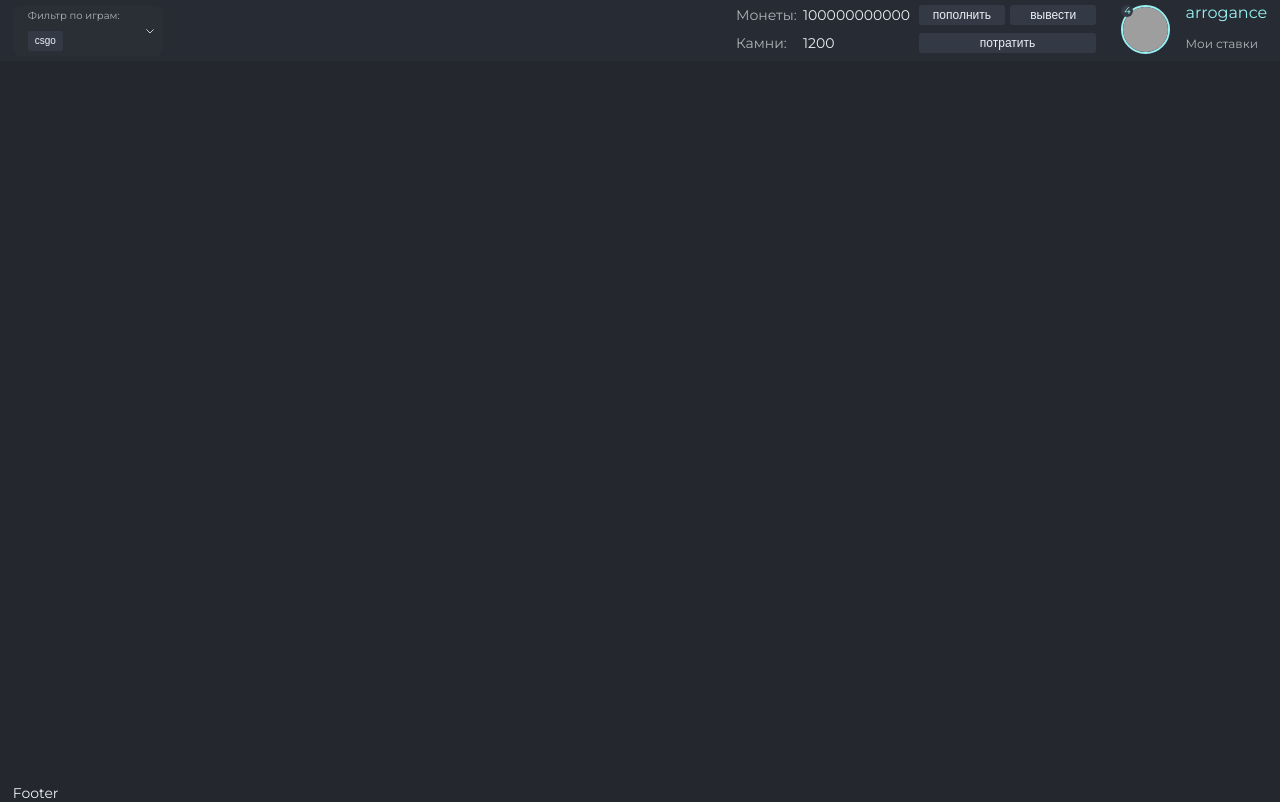
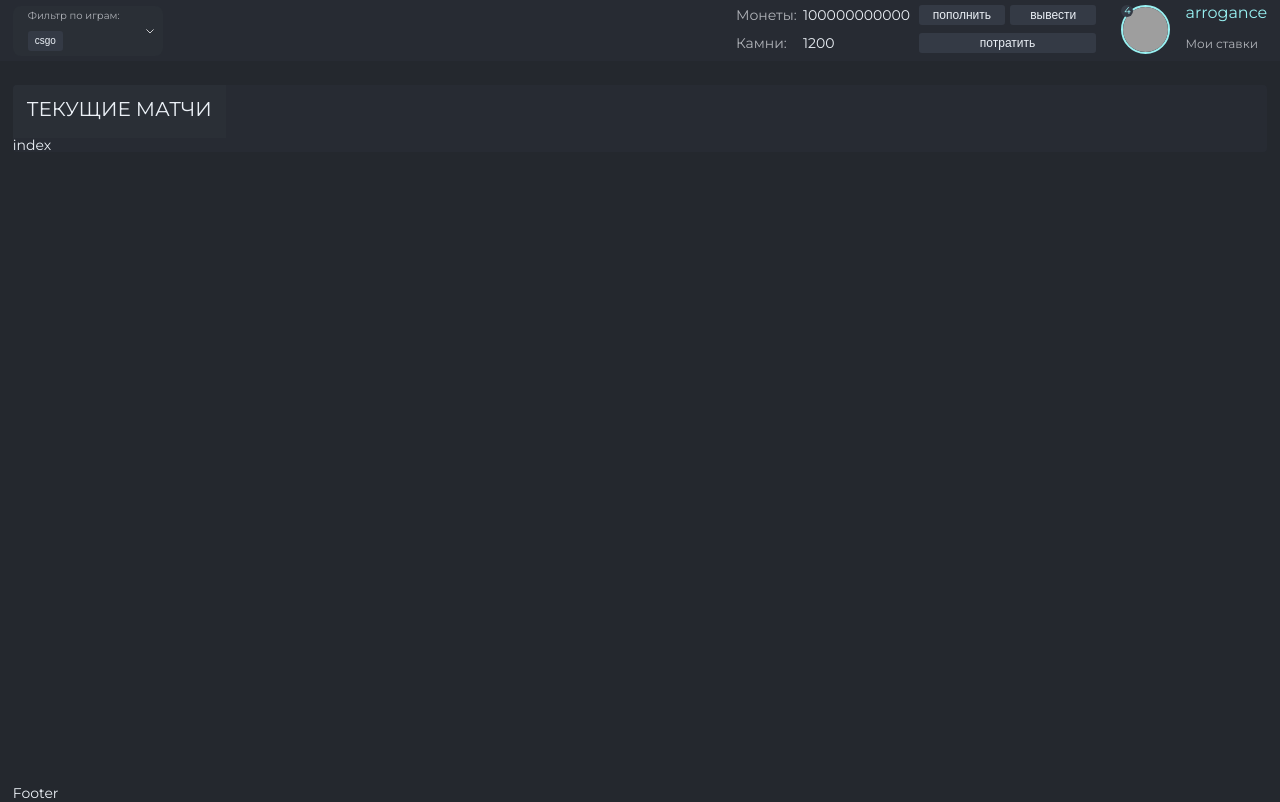
Before and after one commit to ConstIgorIvanov/bets-playground, a React (Create React App) app: page / in a window 1280 px wide. Built offline with nearby package versions, Linux system fonts and the light colour scheme; grey boxes are pictures that could not be loaded.

Commit message:
content layout start

```diff
--- a/src/components/Content/Content.module.scss
+++ b/src/components/Content/Content.module.scss
@@ -0,0 +1,23 @@
+.content {
+  font-size: 14px;
+  background-color: #272b33;
+  border-radius: 4px;
+}
+
+.title {
+  display: inline-block;
+  text-transform: uppercase;
+  border-top-left-radius: 4px;
+  height: 25px;
+  font-size: 20px;
+
+  background: #2a2f36;
+  padding: 14px;
+
+  -webkit-touch-callout: none; /* iOS Safari */
+  -webkit-user-select: none; /* Safari */
+  -khtml-user-select: none; /* Konqueror HTML */
+  -moz-user-select: none; /* Old versions of Firefox */
+  -ms-user-select: none; /* Internet Explorer/Edge */
+  user-select: none;
+}
--- a/src/components/Content/index.tsx
+++ b/src/components/Content/index.tsx
@@ -1,10 +1,16 @@
 import React from 'react';
 import Wrapper from '../Wrapper';
+import UpcomingMatches from './components/UpcomingMatches/UpcomingMatches';
 
 import styles from './Content.module.scss';
 
 const Content = () => {
-  return <div className={styles.content}></div>;
+  return (
+    <div className={styles.content}>
+      <div className={styles.title}>Текущие матчи</div>
+      <UpcomingMatches />
+    </div>
+  );
 };
 
 export default Wrapper(Content);
--- a/src/styles/components/_header.scss
+++ b/src/styles/components/_header.scss
@@ -1,4 +1,5 @@
 .header {
   font-size: $font-small;
   background-color: #272b33;
+  margin-bottom: 3vh;
 }
```
